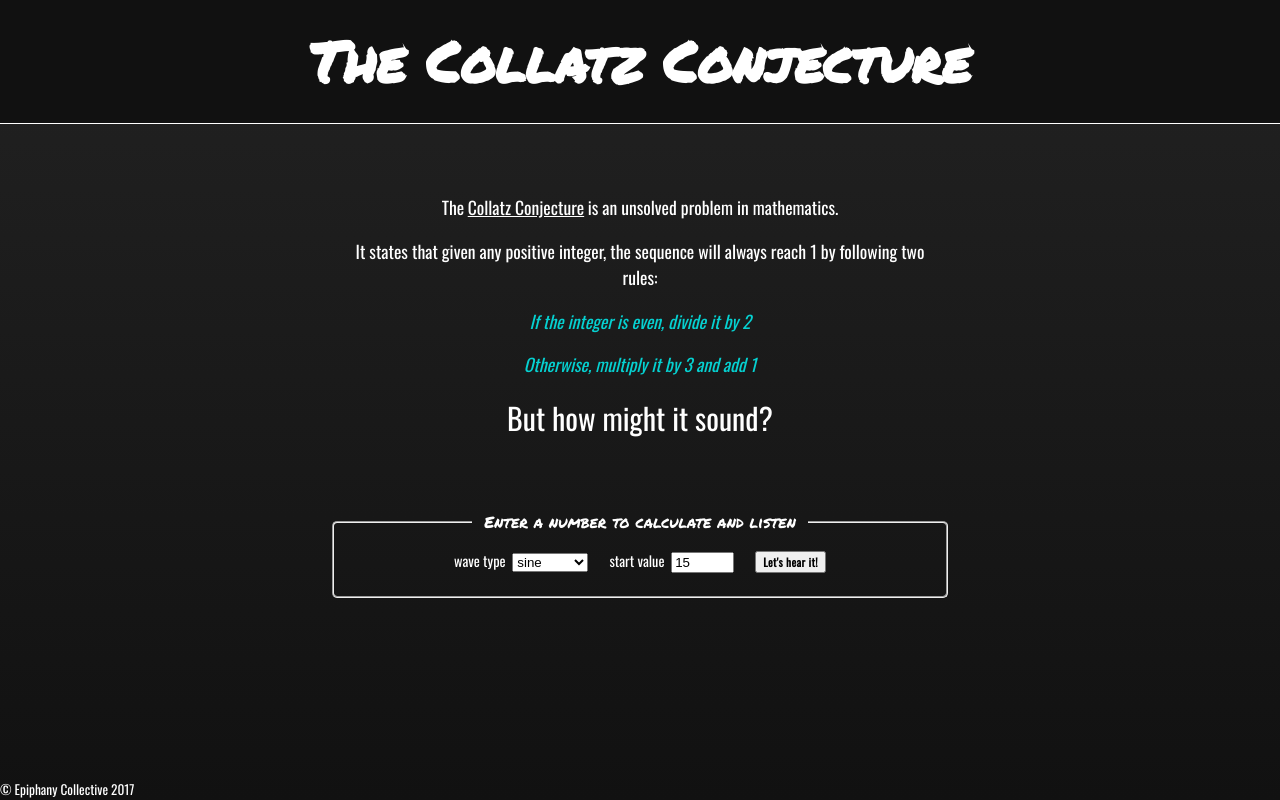
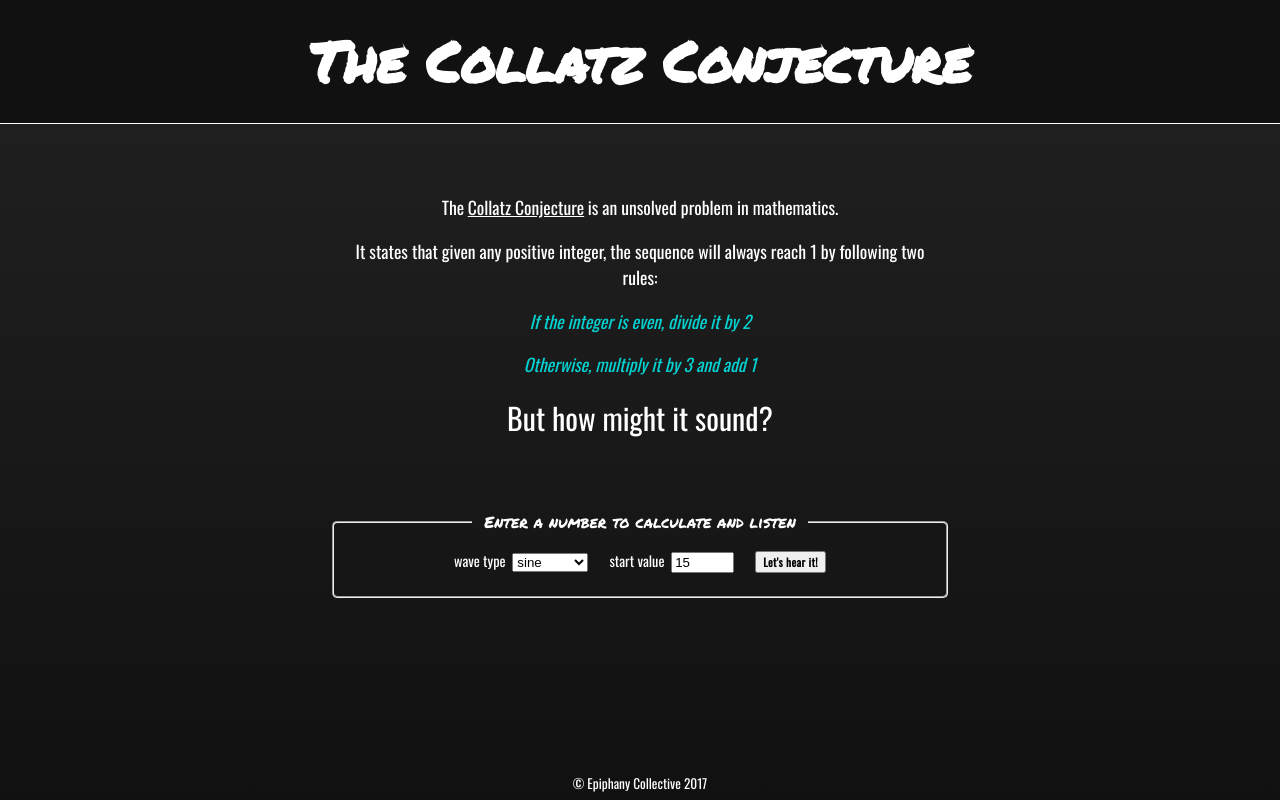
Before and after one commit to themarquisdesheric/collatz-conjecture-music, a React (Create React App) app in the folder app/: page / in a window 1280 px wide. Built offline with nearby package versions, Linux system fonts and the light colour scheme.

Commit message:
sticky footer in place

```diff
--- a/app/src/components/Footer.js
+++ b/app/src/components/Footer.js
@@ -2,9 +2,11 @@ import React from 'react';
 import styled from 'styled-components';
 
 const StyledFooter = styled.footer`
+  height: 30px;
+  width: 100%;
   position: absolute;
+  left: 0;
   bottom: 0;
-  left: 0;
 `;
 
 export default function Footer() {
--- a/app/src/components/Form.js
+++ b/app/src/components/Form.js
@@ -22,7 +22,7 @@ const RightArrow = styled(TiArrowRightOutline)`
 
 const Fieldset = styled.fieldset`
   width: 46%;
-  margin: 0 auto 1em;
+  margin: 0 auto 5em;
   border-radius: 5px;
 `;
 
--- a/app/src/index.css
+++ b/app/src/index.css
@@ -1,5 +1,10 @@
+html {
+  position: relative;
+	min-height: 100%;
+}
+
 body {
-  margin: 0;
+  margin: 0 0 30px 0;
   padding: 0;
   text-align: center;
   background: linear-gradient(#222, #111) no-repeat center fixed;
```
